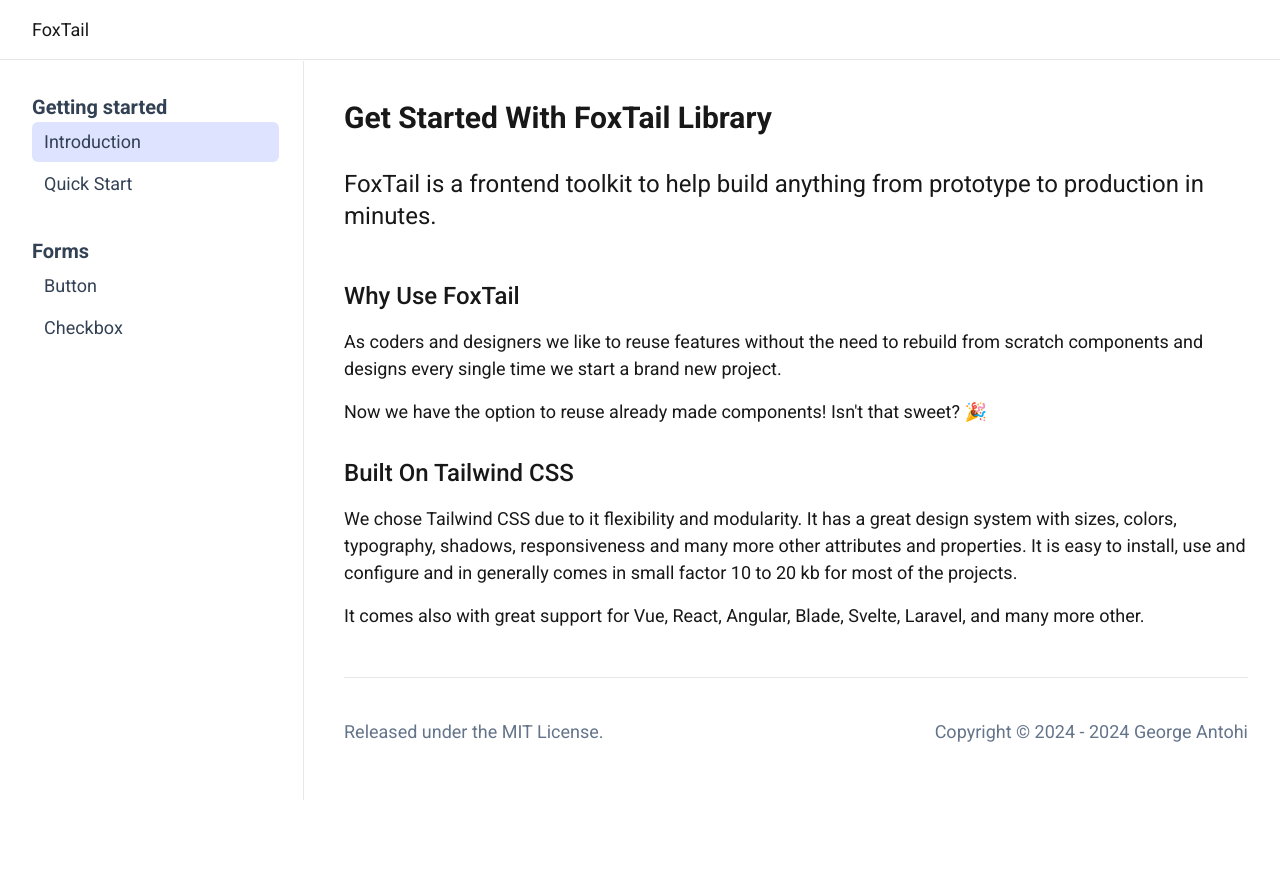
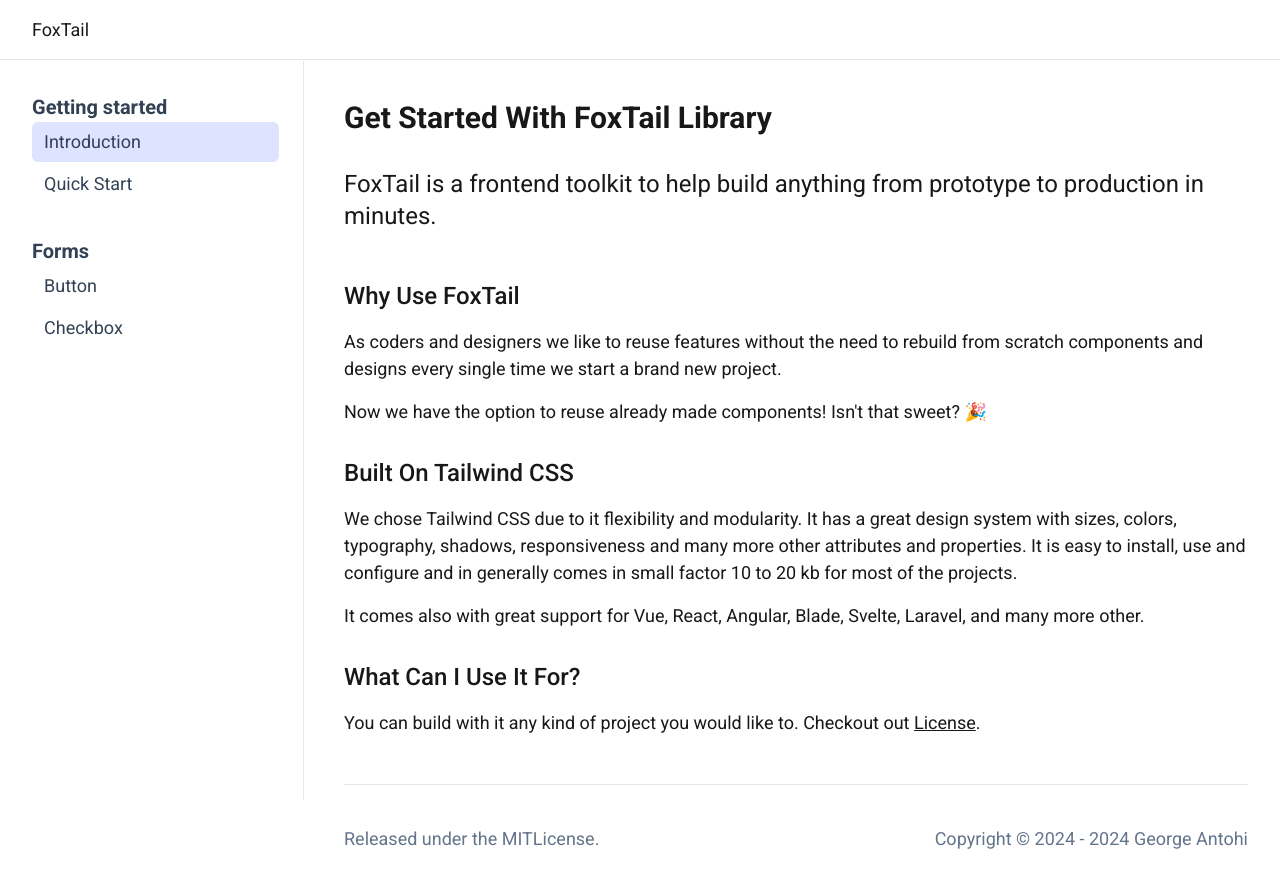
Before and after one commit to sg1asgard/vuefoxtail, a Vue app: page /getting-started/introduction in a window 1280 px wide. Shown: the top 888 px of the page. Before the commit the page ends 857 px from the top, so only its background shows below. Built offline with nearby package versions, Linux system fonts and the light colour scheme; what @highlightjs/vue-plugin would draw is missing.

Commit message:
general info

```diff
--- a/src/components/layout/FooterPart.vue
+++ b/src/components/layout/FooterPart.vue
@@ -9,12 +9,8 @@
   >
     <p>
       Released under the
-      <a
-        class="vt-link link link"
-        href="https://opensource.org/licenses/MIT"
-        target="_blank"
-        rel="noopener noreferrer"
-        >MIT License</a
+      <a class="vt-link link link" :href="license.url" target="_blank" rel="noopener noreferrer"
+        >{{ license.name }}License</a
       >.
     </p>
     <p class="copyright">Copyright © 2024 - {{ currentYear.getFullYear() }} George Antohi</p>
--- a/src/main.js
+++ b/src/main.js
@@ -1,5 +1,5 @@
 import './assets/main.css'
-import { createApp } from 'vue'
+import { createApp, reactive } from 'vue'
 import { createPinia } from 'pinia'
 
 // highlight.js
@@ -13,6 +13,10 @@
 
 // declare global variables
 app.config.globalProperties.appName = 'FoxTail'
+app.config.globalProperties.license = reactive({
+  url: 'https://opensource.org/licenses/MIT',
+  name: 'MIT'
+})
 
 app.use(createPinia())
 app.use(router)
--- a/src/views/getting-started/IntroductionView.vue
+++ b/src/views/getting-started/IntroductionView.vue
@@ -39,6 +39,14 @@
           more other.
         </p>
       </section>
+
+      <section class="mb-8">
+        <PageHeader2 :sectionTitle="`What can I use it for?`" />
+        <p class="mb-4">
+          You can build with it any kind of project you would like to. Checkout out
+          <a :href="license.url" target="_blank" class="underline">License</a>.
+        </p>
+      </section>
     </MainPart>
   </MainLayout>
 </template>
```
